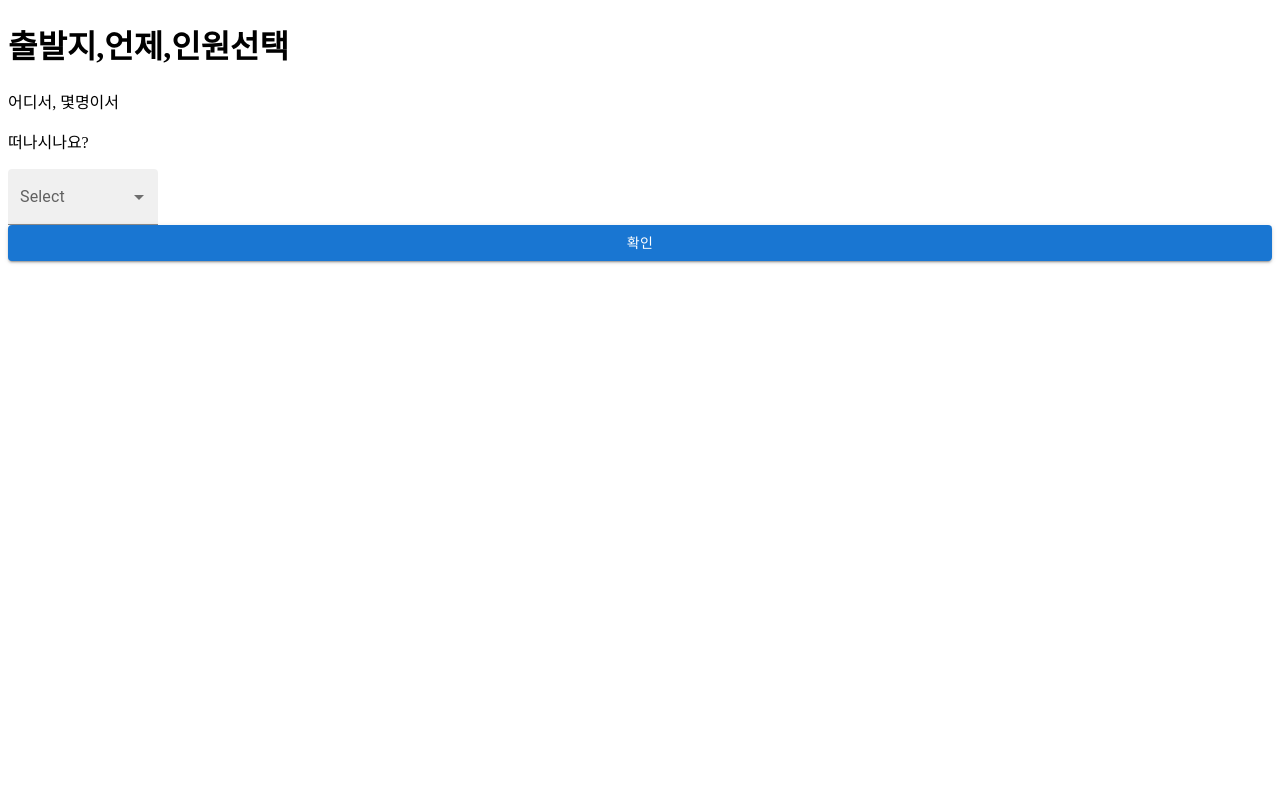
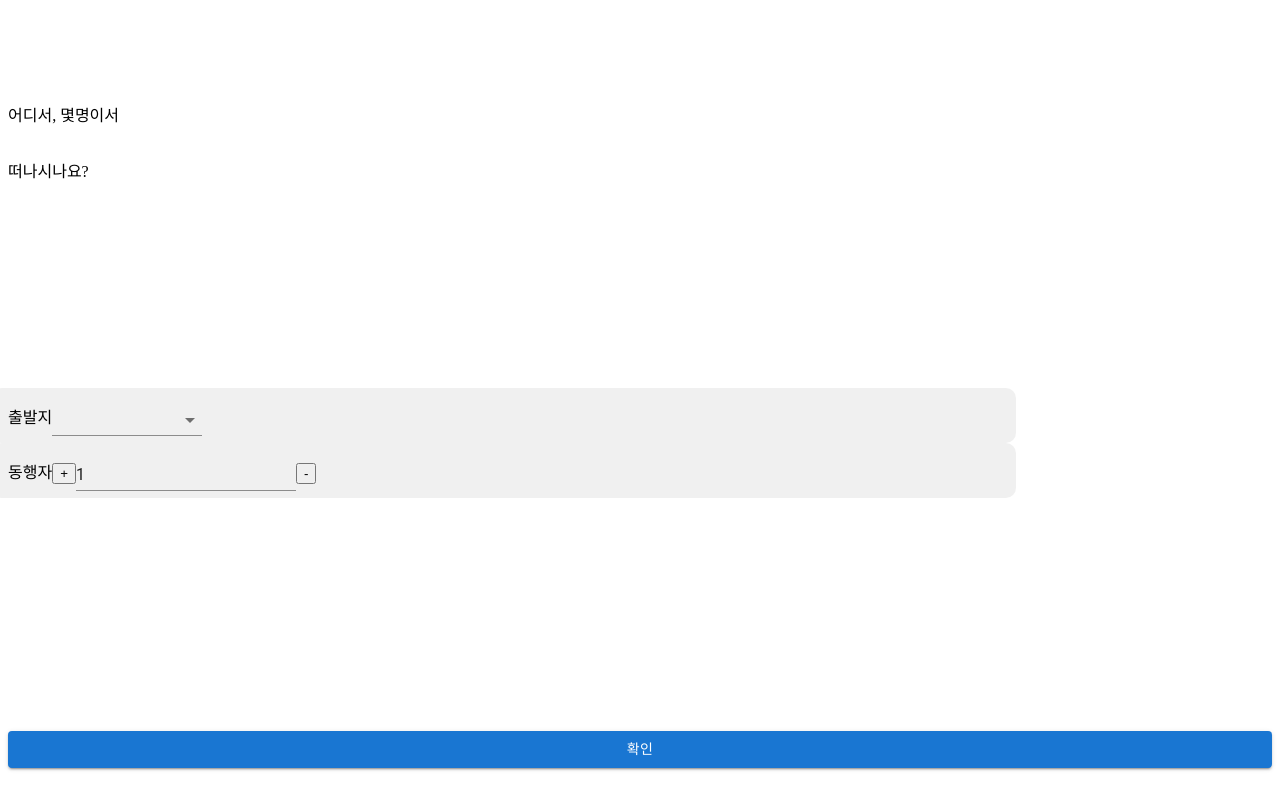
Before and after one commit to sdyoon94/jeju-travel-application, a React (Create React App) app in the folder frontend/: page /inputs in a window 1280 px wide. Shown: the top 810 px of the page. Built offline with nearby package versions, Linux system fonts and the light colour scheme.

Commit message:
Feat: "출발지입력페이지그리드구현"#S07P12A609-95

```diff
--- a/frontend/src/components/Inputs/Departure.js
+++ b/frontend/src/components/Inputs/Departure.js
@@ -1,42 +1,63 @@
-import {useState} from 'react'
-import { TextField } from "@mui/material"
-import MenuItem from '@mui/material/MenuItem'
-import 'globalStyle.css'
-import 'routes/Inputs.css'
+import { useState } from "react";
+import { TextField } from "@mui/material";
+import MenuItem from "@mui/material/MenuItem";
+import "globalStyle.css";
+import "routes/Inputs.css";
+import Button from "@mui/material/Button";
+import Grid from "@mui/material/Grid";
 
 const departures = [
   {
-    value:'incheon',
-    label:'인천',
+    value: "incheon",
+    label: "인천",
   },
   {
-    value:'gimpo',
-    label:'김포',
+    value: "gimpo",
+    label: "김포",
   },
-]
+];
 
 // 출발지,언제,인원선택
-function Departure(){
-  const [departure, setDeparture] = useState();
-
+function Departure() {
+  const [departure, setDeparture] = useState("출발지");
   const handleChange = (event) => {
     setDeparture(event.target.value);
   };
 
+  let [count, setCount] = useState(1);
+  function incrementCount() {
+    count = count + 1;
+    setCount(count);
+  }
+  function decrementCount() {
+    count = count - 1;
+    setCount(count);
+  }
 
-  return(
-  <div>
-    <h1>출발지,언제,인원선택</h1>
+  return (
+    <Grid className="inputs" container direction="column">
+      <Grid item xs={3} container direction="column" justifyContent="flex-end">
         <p>어디서, 몇명이서</p>
         <p>떠나시나요?</p>
+      </Grid>
+      <Grid
+        item
+        xs={8}
+        container
+        direction="column"
+        justifyContent="center"
+        spacing={2}
+      >
+        <Grid item className="input-box">
+          <label for="filled-select-currency">출발지</label>
           <TextField
             className="input"
             id="filled-select-currency"
             select
-          label="Select"
+            // label="출발지"
             value={departure}
             onChange={handleChange}
-          variant="filled"
+            variant="standard"
           >
             {departures.map((option) => (
               <MenuItem key={option.value} value={option.value}>
@@ -44,8 +65,26 @@ function Departure(){
               </MenuItem>
             ))}
           </TextField>
-  </div>
-  )
+        </Grid>
+        <Grid item className="input-box">
+          <label for="filled-select-currency">동행자</label>
+          <button onClick={incrementCount}>+</button>
+          <TextField
+            id="standard-number"
+            type="number"
+            value={count}
+            variant="standard"
+          />
+          <button onClick={decrementCount}>-</button>
+        </Grid>
+      </Grid>
+      <Grid item xs={1} container direction="column" justifyContent="flex-end">
+        <Button className="input-btn" variant="contained">
+          확인
+        </Button>
+      </Grid>
+    </Grid>
+  );
 }
 
-export default Departure
+export default Departure;
--- a/frontend/src/routes/Inputs.js
+++ b/frontend/src/routes/Inputs.js
@@ -1,9 +1,9 @@
 // import { Link } from "react-router-dom"
-import * as React from 'react';
-import Button from '@mui/material/Button';
-import "globalStyle.css"
-import "routes/Inputs.css"
-import Departure from "components/Inputs/Departure"
+import * as React from "react";
+// import Button from "@mui/material/Button";
+import "globalStyle.css";
+import "routes/Inputs.css";
+import Departure from "components/Inputs/Departure";
 
 // import Box from '@mui/material/Box';
 // import Switch from '@mui/material/Switch';
@@ -11,14 +11,7 @@ import Departure from "components/Inputs/Departure"
 // import Slide from '@mui/material/Slide';
 // import FormControlLabel from '@mui/material/FormControlLabel';
 
-
-
-
-
-
-
 // 입력 전체
-
 
 function Inputs() {
   // const [checked, setChecked] = React.useState(false);
@@ -32,12 +25,9 @@ function Inputs() {
   // }
 
   return (
-    <div className="inputs">
+    <div>
       <Departure></Departure>
-      <Button className="input-btn" variant="contained">확인</Button>
-
     </div>
-
 
     // <Box >
     //   <Box >
@@ -52,9 +42,7 @@ function Inputs() {
 
     //   </Box>
     // </Box>
-
-  )
+  );
 }
 
-
-export default Inputs
+export default Inputs;
--- a/frontend/src/routes/inputs.css
+++ b/frontend/src/routes/inputs.css
@@ -1,9 +1,11 @@
 .inputs {
-  height:100vh;
+  height:95vh;
+
 }
 
 .input {
   width:150px;
+  background-color: transparent !important;
 }
 
 .input-btn {
@@ -11,3 +13,21 @@
   position: -webkit-sticky;
 
 }
+
+.input-box{
+  width:80%;
+  background-color:rgba(0, 0, 0, 0.06);
+  /* width: 261px; */
+  height: 55px;
+  /* left: 55px; */
+  /* top: 331px; */
+
+  /* background: #D9D9D9; */
+  border-radius: 10px;
+}
+
+.departure{
+  display: flex;
+  flex-direction: column;
+  align-items: center;
+}
```
Lines whose indentation alone changed are shown as unchanged.
